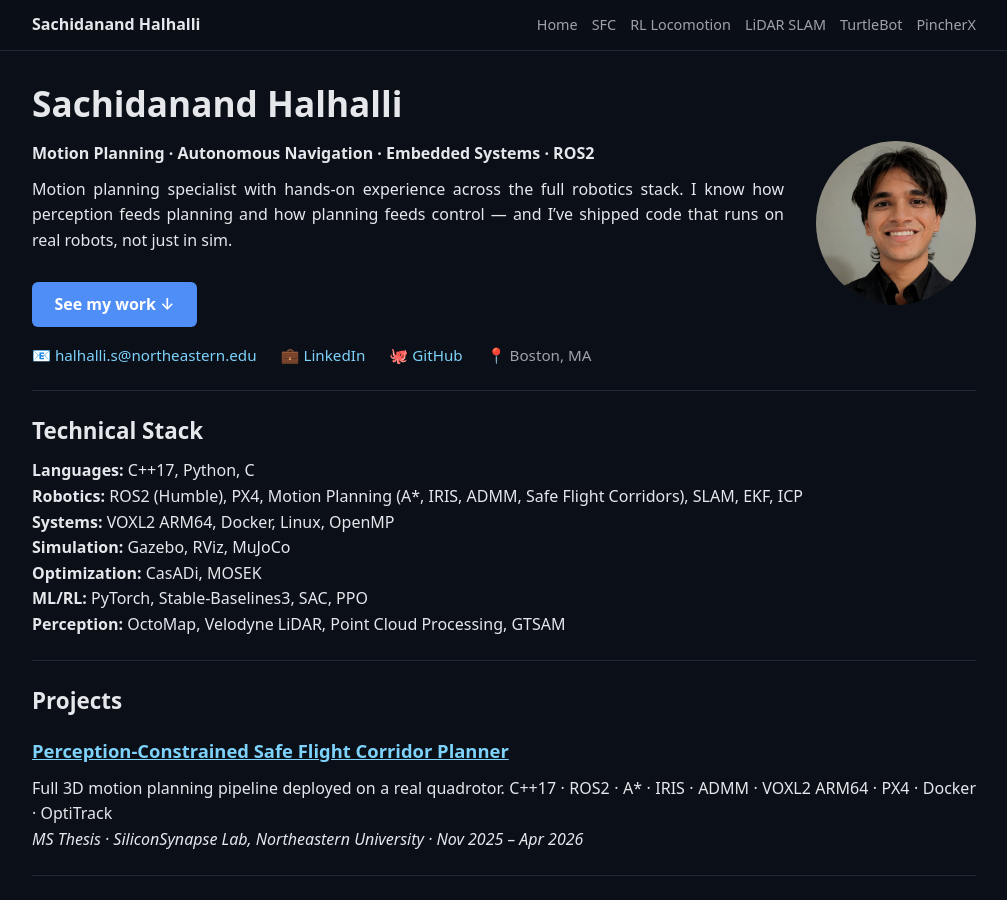
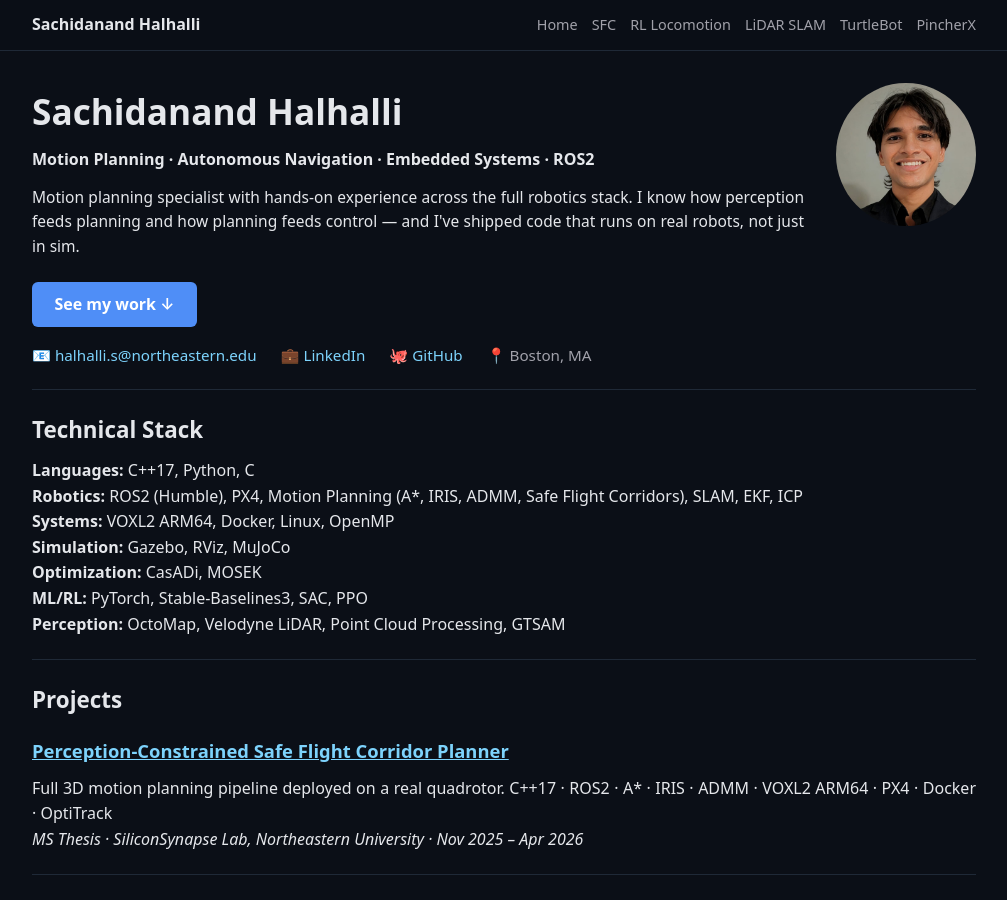
Before and after one commit to halhalli-s/halhalli-s.github.io, a Jekyll site: the page built from index.md, in a window 1280 px wide and 900 px high. Shown: the whole window, without its empty margins (136-1143 px from the left). Built offline with Jekyll 4.4.1, drawn with Linux system fonts in a browser that asks for light colours.

Commit message:
Add files via upload

```diff
--- a/index.md
+++ b/index.md
@@ -3,16 +3,15 @@ layout: default
 title: Sachidanand Halhalli
 ---
 
-# Sachidanand Halhalli
-
-<img src="./Assets/images/profile_pic.jpeg" alt="Sachidanand Halhalli" style="width:160px;height:160px;border-radius:50%;object-fit:cover;object-position:center 8%;float:right;margin:0 0 1.5rem 2rem;">
-
-**Motion Planning · Autonomous Navigation · Embedded Systems · ROS2**
-
-
-Motion planning specialist with hands-on experience across the full robotics stack. I know how perception feeds planning and how planning feeds control — and I've shipped code that runs on real robots, not just in sim.
-
-<a href="#projects" style="display:inline-block; margin-top:1.2rem; padding:0.6rem 1.4rem; background:#4f8ef7; color:#fff; border-radius:6px; text-decoration:none; font-weight:600;">See my work ↓</a>
+<div class="hero">
+  <div class="hero-text">
+    <h1>Sachidanand Halhalli</h1>
+    <p class="subtitle">Motion Planning · Autonomous Navigation · Embedded Systems · ROS2</p>
+    <p class="bio">Motion planning specialist with hands-on experience across the full robotics stack. I know how perception feeds planning and how planning feeds control — and I've shipped code that runs on real robots, not just in sim.</p>
+    <a href="#projects" class="cta-btn">See my work ↓</a>
+  </div>
+  <img src="./Assets/images/profile_pic.jpeg" alt="Sachidanand Halhalli" class="profile-pic">
+</div>
 
 <div class="contact-links">
   <a href="mailto:halhalli.s@northeastern.edu">📧 halhalli.s@northeastern.edu</a>
```
